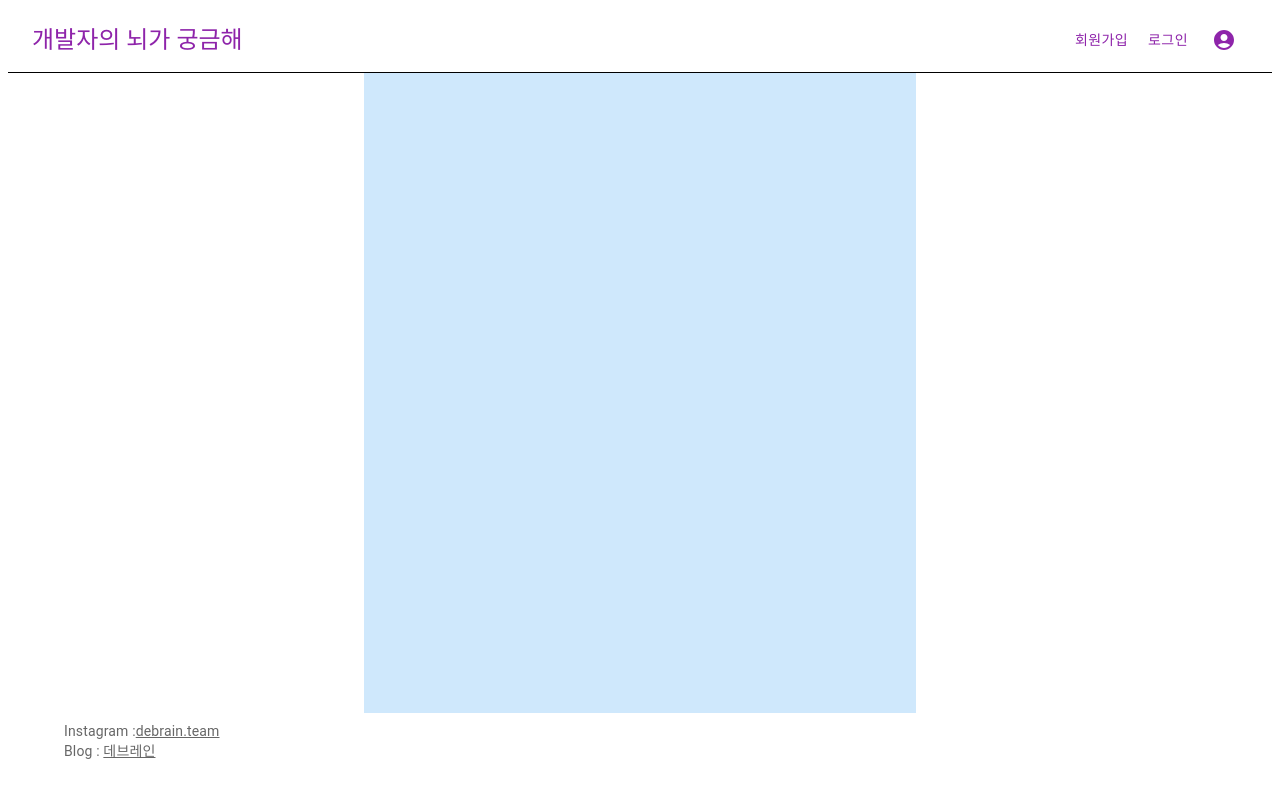
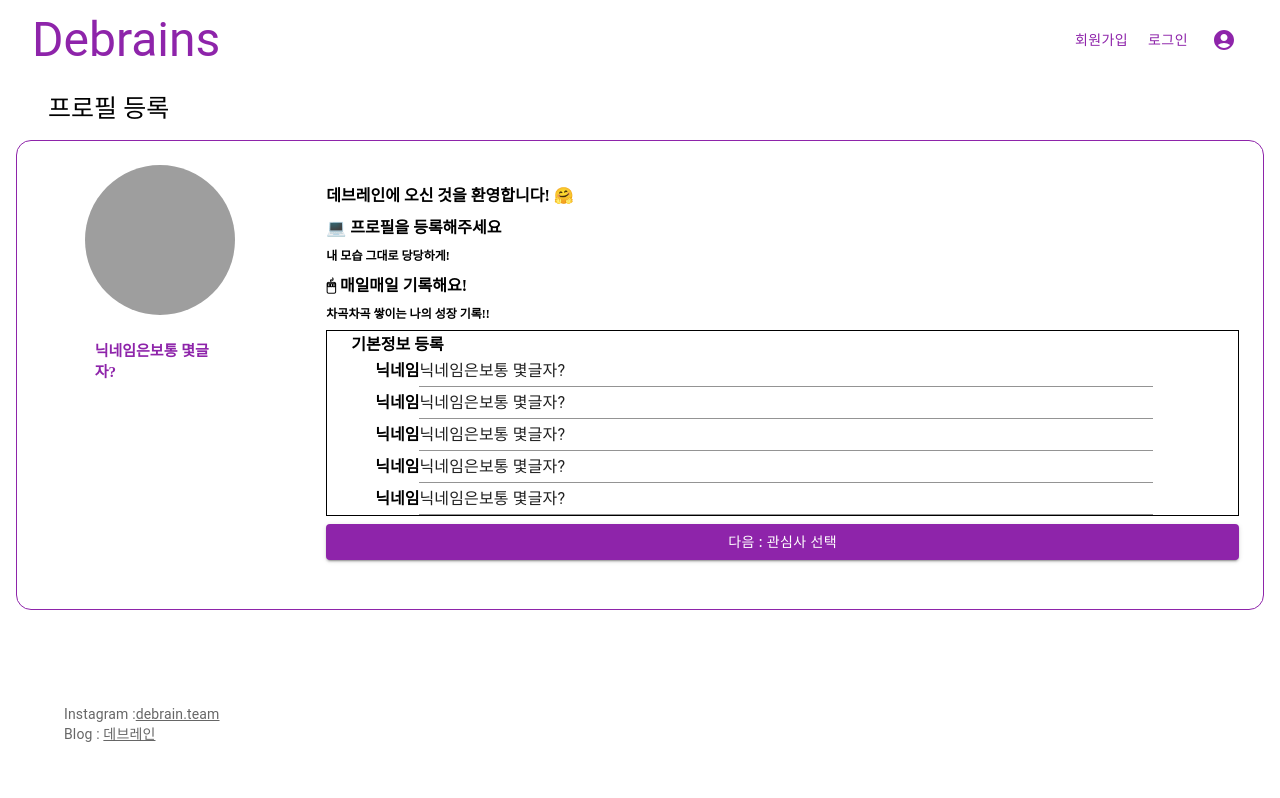
Before and after one commit to debrains/debrains, a React (Create React App) app: page /profile in a window 1280 px wide. Built offline with nearby package versions, Linux system fonts and the light colour scheme; grey boxes are pictures that could not be loaded.

Commit message:
Deb 38 프로필 등록 화면 구성 (#5)
* 프로필화면 수정

* Oauth2 로그인 테스트

```diff
--- a/package.json
+++ b/package.json
@@ -13,6 +13,8 @@
     "@testing-library/user-event": "^13.5.0",
     "axios": "^0.24.0",
     "gs": "^0.0.2",
+    "js-cookie": "^3.0.1",
+    "moment": "^2.29.1",
     "react": "^17.0.2",
     "react-dom": "^17.0.2",
     "react-google-login": "^5.2.2",
@@ -46,6 +48,6 @@
     ]
   },
   "devDependencies": {
-    "prettier": "2.5.1"
+    "prettier": "^2.5.1"
   }
 }
--- a/src/App.js
+++ b/src/App.js
@@ -34,17 +34,20 @@ const theme = createTheme({
 const App = () => {
   return (
     <ThemeProvider theme={theme}>
-      <Header title="개발자의 뇌가 궁금해" />
+      <Header title={"Debrains"} />
       <div
         style={{ display: "flex", flexDirection: "column", minHeight: "78vh" }}
       >
         <Routes>
           <Route path="/" exact element={<Main text="메인" />} />
-          <Route path="/callback" element={<Main text="메인아님" />} />
           <Route
             path="/profile"
             element={<UploadProfile text="프로필화면임" />}
           />
+          {/*<Route*/}
+          {/*  path="/oauth2/redirect"*/}
+          {/*  component={OAuth2RedirectHandler}*/}
+          {/*></Route>*/}
         </Routes>
       </div>
       <Footer />
--- /dev/null
+++ b/src/apis/api.js
@@ -0,0 +1,6 @@
+import customAPI from "../apis/customAPI";
+export const getCurrentUser = async () => {
+  const { data } = await customAPI.get("/user/me");
+  console.log("api 요청결과 :", data);
+  return data;
+};
--- /dev/null
+++ b/src/apis/customAPI.js
@@ -0,0 +1,12 @@
+import axios from "axios";
+import { API_BASE_URL } from "../contants";
+import { refresh, refreshErrorHandle } from "../oauth2/refresh";
+const customAPI = axios.create({
+  baseURL: API_BASE_URL,
+  timeout: 10000,
+  params: {},
+});
+
+customAPI.interceptors.request.use(refresh, refreshErrorHandle);
+
+export default customAPI;
--- a/src/components/GithubButton.js
+++ b/src/components/GithubButton.js
@@ -1,14 +1,12 @@
 import { Button } from "@mui/material";
 import React from "react";
 import GitHubIcon from "@mui/icons-material/GitHub";
+import { GITHUB_AUTH_URL } from "../contants";
 
-export default function GoogleButton() {
-  // const loginUri = `https://github.com/login/oauth/authorize?client_id=e8782ac7cf06187a3dc2&&redirect_uri=http://localhost:3000/callback`;
-  const loginUri = `/profile`;
-
+export default function GithubButton() {
   return (
     <Button
-      href={loginUri}
+      href={GITHUB_AUTH_URL}
       startIcon={<GitHubIcon />}
       color="github"
       type="submit"
--- a/src/components/GoogleButton.js
+++ b/src/components/GoogleButton.js
@@ -1,22 +1,12 @@
 import React from "react";
-import GoogleLogin from "react-google-login";
 import { Button } from "@mui/material";
 import GoogleIcon from "@mui/icons-material/Google";
+import { GOOGLE_AUTH_URL } from "../contants";
+
 export default function GoogleButton() {
-  const responseGoogle = (response) => {
-    console.log(response);
-  };
-
   return (
-    <div>
-      <GoogleLogin
-        clientId="787542044968-gbbje4dhnm902l42hfnvl3rjqokocs8q.apps.googleusercontent.com"
-        buttonText="Gmail로 계속하기"
-        onSuccess={responseGoogle}
-        onFailure={responseGoogle}
-        render={(renderProps) => (
     <Button
-            onClick={renderProps.onClick}
+      href={GOOGLE_AUTH_URL}
       startIcon={<GoogleIcon />}
       color="google"
       type="submit"
@@ -26,12 +16,5 @@ export default function GoogleButton() {
     >
       Google로 계속하기
     </Button>
-        )}
-      />
-      {/* <GoogleLogout
-        clientId="787542044968-gbbje4dhnm902l42hfnvl3rjqokocs8q.apps.googleusercontent.com"
-        buttonText="Logout"
-      ></GoogleLogout> */}
-    </div>
   );
 }
--- a/src/components/Header.js
+++ b/src/components/Header.js
@@ -9,8 +9,7 @@ import MenuItem from "@mui/material/MenuItem";
 import Menu from "@mui/material/Menu";
 import { Button, Link } from "@mui/material";
 
-function Header(props) {
-  const { title } = props;
+function Header({ title }) {
   const [anchorEl, setAnchorEl] = React.useState(null);
   const handleMenu = (event) => {
     setAnchorEl(event.currentTarget);
@@ -22,10 +21,10 @@ function Header(props) {
 
   return (
     <React.Fragment>
-      <Toolbar sx={{ borderBottom: 1, borderColor: " divider" }}>
+      <Toolbar>
         <Typography
-          component="h2"
-          variant="h5"
+          component="h1"
+          variant="h3"
           color="inherit"
           align="left"
           noWrap
--- /dev/null
+++ b/src/contants/index.js
@@ -0,0 +1,9 @@
+export const API_BASE_URL = "http://localhost:8080";
+export const ACCESS_TOKEN = "accessToken";
+
+export const OAUTH2_REDIRECT_URI = "http://localhost:3000/oauth2/redirect";
+
+export const GOOGLE_AUTH_URL =
+  API_BASE_URL + "/oauth2/authorize/google?redirect_uri=" + OAUTH2_REDIRECT_URI;
+export const GITHUB_AUTH_URL =
+  API_BASE_URL + "/oauth2/authorize/github?redirect_uri=" + OAUTH2_REDIRECT_URI;
--- /dev/null
+++ b/src/oauth2/refresh.js
@@ -0,0 +1,30 @@
+import axios from "axios";
+import Cookie from "js-cookie";
+import { API_BASE_URL } from "../contants/index";
+import moment from "moment";
+const refresh = async (config) => {
+  const refreshToken = Cookie.get("refreshToken");
+  let { accessToken, expireAT } = JSON.parse(
+    localStorage.getItem("accessToken")
+  );
+
+  if (moment(expireAT).diff(moment()) < 0 && refreshToken) {
+    const body = {
+      refreshToken,
+    };
+    // 토큰 갱신 서버통신
+    const { data } = await axios.post(`${API_BASE_URL}/auth/token`, body);
+    accessToken = data.data.accessToken;
+    localStorage.setItem("accessToken", data.data.accessToken);
+    localStorage.setItem(
+      "expiresAt",
+      moment().add(1, "hour").format("yyyy-MM-DD HH:mm:ss")
+    );
+  }
+  config.headers["Authorization"] = `Bearer ${accessToken}`;
+  return config;
+};
+const refreshErrorHandle = (err) => {
+  Cookie.remove("refreshToken");
+};
+export { refresh, refreshErrorHandle };
--- a/src/pages/Main.js
+++ b/src/pages/Main.js
@@ -1,7 +1,19 @@
-import React from "react";
+import React, { useState } from "react";
+import { getCurrentUser } from "../apis/api";
+function Main() {
+  const [user, setUser] = useState("로그인 전");
 
-function Main() {
-  return <div>여기가메인</div>;
+  function onClick() {
+    const data = getCurrentUser();
+    setUser(data);
+  }
+
+  return (
+    <div>
+      <div>{user}</div>
+      <button onClick={onClick}>테스트 버튼</button>
+    </div>
+  );
 }
 
 export default Main;
--- a/src/pages/UploadProfile.js
+++ b/src/pages/UploadProfile.js
@@ -1,13 +1,175 @@
-import React from "react";
+import * as React from "react";
 import Box from "@mui/material/Box";
+import Input from "@mui/material/Input";
+import { styled } from "@mui/material/styles";
+import { Button, Paper } from "@mui/material";
+import { useState } from "react";
+import * as PropTypes from "prop-types";
 import Container from "@mui/material/Container";
+import moment from "moment";
 
-function UploadProfile() {
+const Item = styled(Paper)(({ theme }) => ({
+  ...theme.typography.body2,
+  padding: theme.spacing(1),
+  textAlign: "center",
+  color: theme.palette.text.secondary,
+}));
+
+Item.propTypes = { children: PropTypes.node };
+
+export default function UploadProfile() {
+  const [name, setName] = useState("닉네임은보통 몇글자?");
+  const [mail, setMail] = useState("이메일");
+
+  const onChange = (event) => {
+    setName(event.target.value);
+  };
+
   return (
-    <Container maxWidth="sm">
-      <Box sx={{ bgcolor: "#cfe8fc", height: "80vh" }} />
-    </Container>
+    <>
+      <Box component="span" sx={{ fontSize: 25, mt: 2, ml: 5, mb: 1 }}>
+        프로필 등록
+      </Box>
+      <Box
+        sx={{
+          display: "flex",
+          flexDirection: { xs: "column", md: "row" },
+          alignItems: "center",
+          border: 1,
+          borderColor: "primary.main",
+          borderRadius: "15px",
+          fontWeight: "bold",
+          m: 1,
+        }}
+      >
+        <Box
+          sx={{
+            display: "flex",
+            flexDirection: "column",
+            alignItems: { xs: "center" },
+            p: 3,
+            width: "25%",
+            minHeight: 420,
+          }}
+        >
+          <Box
+            component="img"
+            sx={{
+              height: 150,
+              width: 150,
+              borderRadius: 100,
+            }}
+            alt="The house from the offer."
+            src="https://images.unsplash.com/photo-1512917774080-9991f1c4c750?auto=format&w=350&dpr=2"
+          />
+          <Box
+            component="span"
+            sx={{
+              color: "primary.main",
+              fontSize: 15,
+              mt: 3,
+              maxWidth: 130,
+            }}
+          >
+            {name}
+          </Box>
+        </Box>
+
+        <Container
+          sx={{
+            display: "flex",
+            flexDirection: "column",
+            alignItems: { md: "flex-start" },
+            maxWidth: "sm",
+          }}
+        >
+          <Box component="span" sx={{ fontSize: 16, mt: 1 }}>
+            데브레인에 오신 것을 환영합니다! 🤗
+          </Box>
+          <Box component="span" sx={{ fontSize: 16, mt: 1 }}>
+            💻 프로필을 등록해주세요
+          </Box>
+          <Box component="span" sx={{ fontSize: 12, mt: 1 }}>
+            내 모습 그대로 당당하게!
+          </Box>
+          <Box component="span" sx={{ fontSize: 16, mt: 1 }}>
+            🖱 매일매일 기록해요!
+          </Box>
+          <Box component="span" sx={{ fontSize: 12, mt: 1 }}>
+            차곡차곡 쌓이는 나의 성장 기록!!
+          </Box>
+          <Container
+            sx={{
+              display: "flex",
+              flexDirection: "column",
+              alignItems: { md: "flex-start" },
+              mt: 1,
+              mb: 1,
+              border: 1,
+            }}
+          >
+            <Box>기본정보 등록</Box>
+            <Container
+              sx={{
+                flexDirection: { xs: "column", md: "row" },
+                alignItems: "center",
+              }}
+            >
+              <Box component="span" sx={{ fontSize: 16, mt: 1 }}>
+                닉네임
+              </Box>
+              <Input value={name} onChange={onChange} sx={{ width: "90%" }} />
+            </Container>
+            <Container
+              sx={{
+                flexDirection: { xs: "column", md: "row" },
+                alignItems: "center",
+              }}
+            >
+              <Box component="span" sx={{ fontSize: 16, mt: 1 }}>
+                닉네임
+              </Box>
+              <Input value={name} onChange={onChange} sx={{ width: "90%" }} />
+            </Container>
+            <Container
+              sx={{
+                flexDirection: { xs: "column", md: "row" },
+                alignItems: "center",
+              }}
+            >
+              <Box component="span" sx={{ fontSize: 16, mt: 1 }}>
+                닉네임
+              </Box>
+              <Input value={name} onChange={onChange} sx={{ width: "90%" }} />
+            </Container>
+            <Container
+              sx={{
+                flexDirection: { xs: "column", md: "row" },
+                alignItems: "center",
+              }}
+            >
+              <Box component="span" sx={{ fontSize: 16, mt: 1 }}>
+                닉네임
+              </Box>
+              <Input value={name} onChange={onChange} sx={{ width: "90%" }} />
+            </Container>
+            <Container
+              sx={{
+                flexDirection: { xs: "column", md: "row" },
+                alignItems: "center",
+              }}
+            >
+              <Box component="span" sx={{ fontSize: 16, mt: 1 }}>
+                닉네임
+              </Box>
+              <Input value={name} onChange={onChange} sx={{ width: "90%" }} />
+            </Container>
+          </Container>
+          <Button variant="contained" fullWidth sx={{ mb: 2 }}>
+            다음 : 관심사 선택
+          </Button>
+        </Container>
+      </Box>
+    </>
   );
 }
-
-export default UploadProfile;
```
Also changed, not shown: src/oauth2/OAuth2RedirectHandler.js (added, +49 -0 lines), 2 other files (tests, documents, lock files or other folders). Lines whose indentation alone changed are shown as unchanged.
